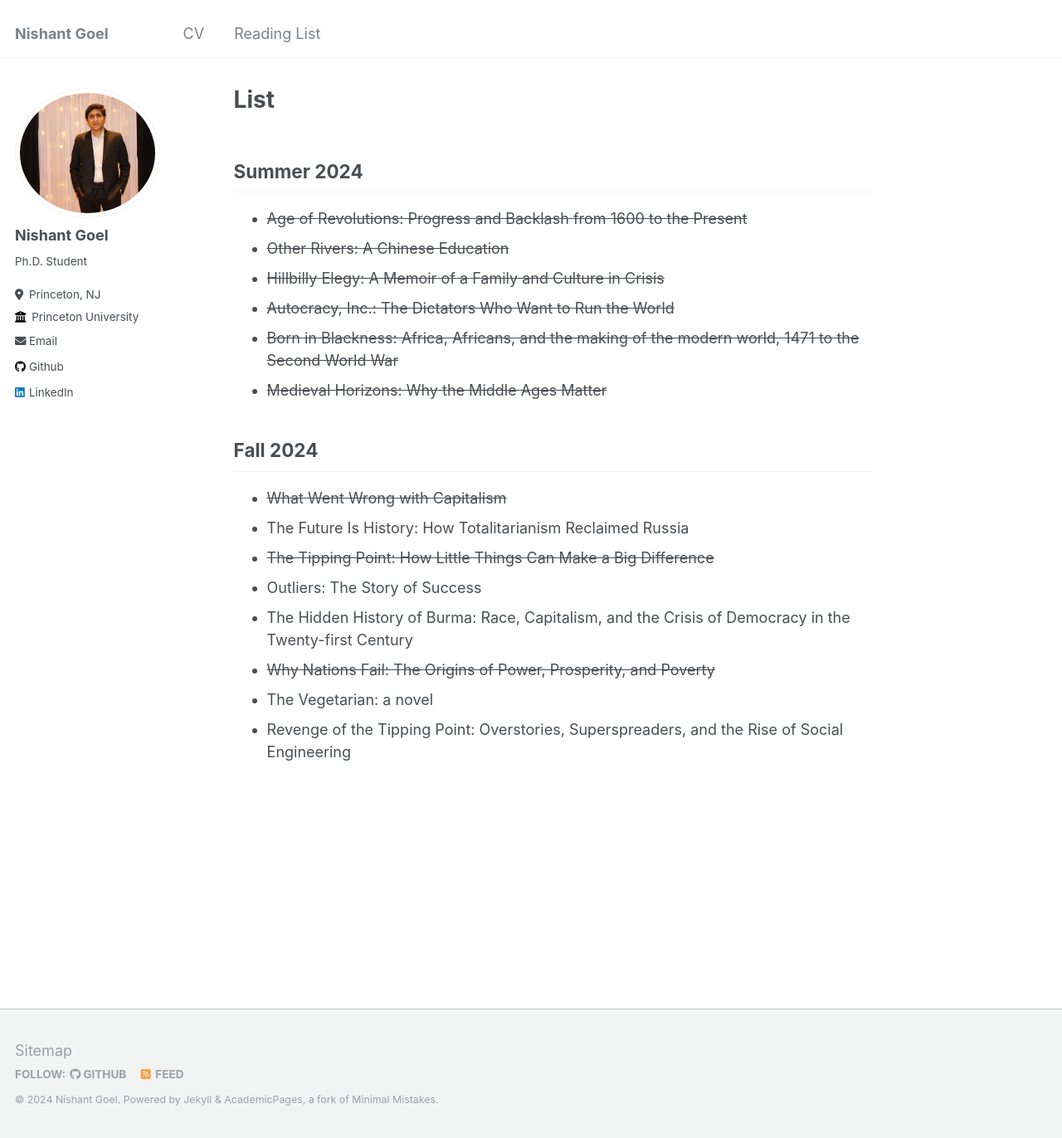
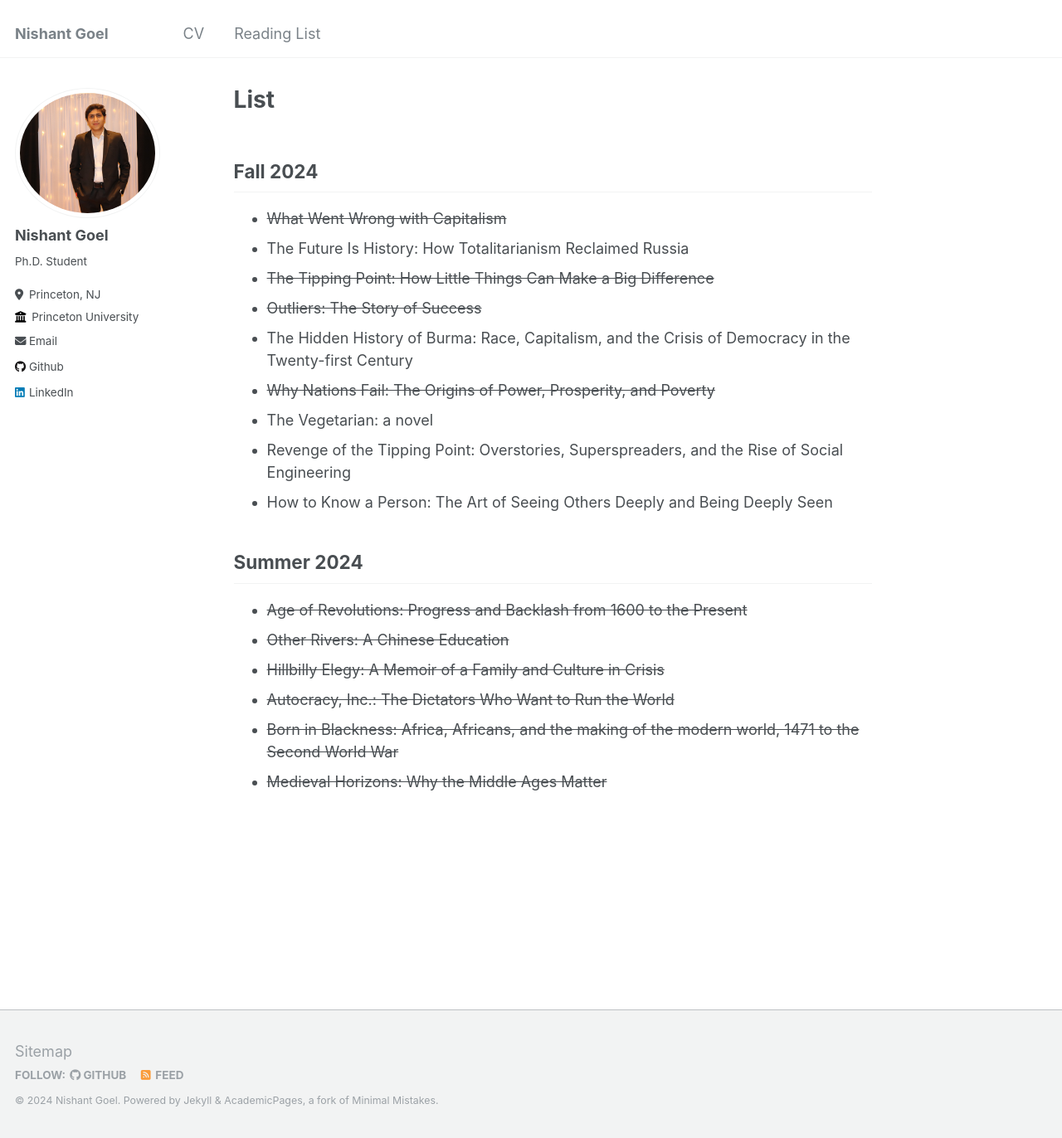
Before and after one commit to nish-goel/nish-goel.github.io, a Jekyll site: the page built from _pages/markdown.md, in a window 1280 px wide and 1372 px high. Shown: the whole window at 83% size. Built offline with Jekyll 4.4.1, drawn with Linux system fonts in a browser that asks for light colours; part of the change alters nothing that is shown.

Commit message:
Update markdown.md

```diff
--- a/_pages/markdown.md
+++ b/_pages/markdown.md
@@ -6,6 +6,18 @@ redirect_from:
   - /md/
   - /markdown.html
 ---
+
+## Fall 2024
+* ~~What Went Wrong with Capitalism~~
+* The Future Is History: How Totalitarianism Reclaimed Russia
+* ~~The Tipping Point: How Little Things Can Make a Big Difference~~
+* ~~Outliers: The Story of Success~~
+* The Hidden History of Burma: Race, Capitalism, and the Crisis of Democracy in the Twenty-first Century
+* ~~Why Nations Fail: The Origins of Power, Prosperity, and Poverty~~
+* The Vegetarian: a novel
+* Revenge of the Tipping Point: Overstories, Superspreaders, and the Rise of Social Engineering
+* How to Know a Person: The Art of Seeing Others Deeply and Being Deeply Seen
+
 
 ## Summer 2024
 
@@ -16,15 +28,6 @@ redirect_from:
 * ~~Born in Blackness: Africa, Africans, and the making of the modern world, 1471 to the Second World War~~
 * ~~Medieval Horizons: Why the Middle Ages Matter~~
 
-## Fall 2024
-* ~~What Went Wrong with Capitalism~~
-* The Future Is History: How Totalitarianism Reclaimed Russia
-* ~~The Tipping Point: How Little Things Can Make a Big Difference~~
-* Outliers: The Story of Success
-* The Hidden History of Burma: Race, Capitalism, and the Crisis of Democracy in the Twenty-first Century
-* ~~Why Nations Fail: The Origins of Power, Prosperity, and Poverty~~
-* The Vegetarian: a novel
-* Revenge of the Tipping Point: Overstories, Superspreaders, and the Rise of Social Engineering
 
 <!--
 ## Locations of key files/directories
```
